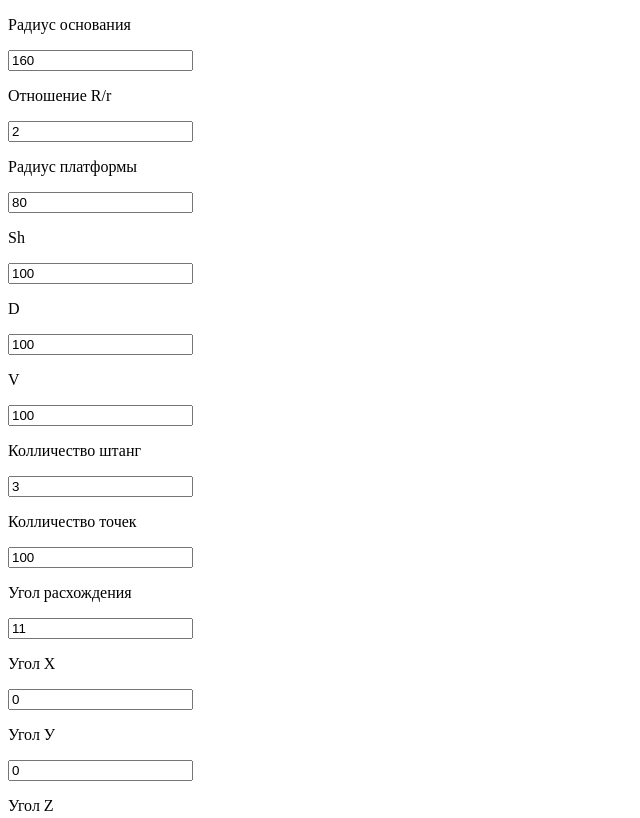
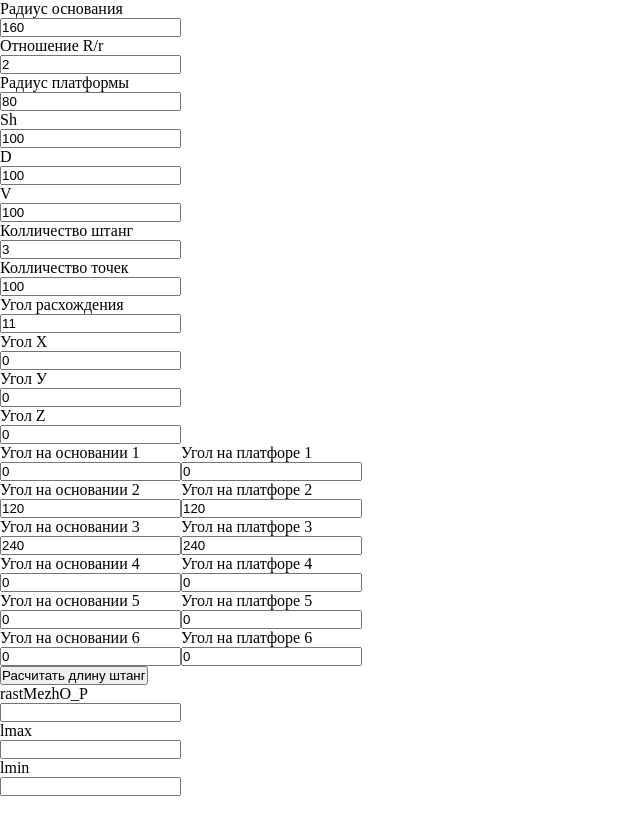
Before and after one commit to TNTnolik/web-mps, a plain HTML site: page index.html in a window 1280 px wide. Shown: the top 818 px of the page, without its empty margins (0-640 px from the left). Drawn offline with nearby package versions, Linux system fonts and the light colour scheme.

Commit message:
Add files via upload

```diff
--- a/index.html
+++ b/index.html
@@ -3,7 +3,8 @@
 <head>
 	<meta charset="UTF-8">
 	<meta name="viewport" content="width=device-width, initial-scale=1.0">
-	<title>Document</title>
+	<title>MPS</title>
+	<link rel="stylesheet" href="style.css">
 </head>
 <body>
 	<div class="blockrasch">
@@ -31,7 +32,38 @@
 		<input type="text" placeholder="Угол У" id="anglPlatY">
 		<p>Угол Z</p>
 		<input type="text" placeholder="Угол Z" id="anglPlatZ">
+		<div class="alfOP">
+			<div>
+				<p>Угол на основании 1</p>
+				<input type="text" id="alfO1" placeholder="Угол на основании 1">
+				<p>Угол на основании 2</p>
+				<input type="text" id="alfO2" placeholder="Угол на основании 2">
+				<p>Угол на основании 3</p>
+				<input type="text" id="alfO3" placeholder="Угол на основании 3">
+				<p>Угол на основании 4</p>
+				<input type="text" id="alfO4" placeholder="Угол на основании 4">
+				<p>Угол на основании 5</p>
+				<input type="text" id="alfO5" placeholder="Угол на основании 5">
+				<p>Угол на основании 6</p>
+				<input type="text" id="alfO6" placeholder="Угол на основании 6">
+			</div>
+			<div>
+				<p>Угол на платфоре 1</p>
+				<input type="text" id="alfP1" placeholder="Угол на платфоре 1">
+				<p>Угол на платфоре 2</p>
+				<input type="text" id="alfP2" placeholder="Угол на платфоре 2">
+				<p>Угол на платфоре 3</p>
+				<input type="text" id="alfP3" placeholder="Угол на платфоре 3">
+				<p>Угол на платфоре 4</p>
+				<input type="text" id="alfP4" placeholder="Угол на платфоре 4">
+				<p>Угол на платфоре 5</p>
+				<input type="text" id="alfP5" placeholder="Угол на платфоре 5">
+				<p>Угол на платфоре 6</p>
+				<input type="text" id="alfP6" placeholder="Угол на платфоре 6">
+			</div>
+		</div>
 		<button onclick="raschet_dlin_shtang()">Расчитать длину штанг</button>
+	</div>
 	<div class="result">
 		<p>rastMezhO_P</p>
 		<input type="text" id="rastMezhO_P">
@@ -40,7 +72,6 @@
 		<p>lmin</p>
 		<input type="text" id="lmin">
 	</div>
-	</div>
 
 
 
--- a/main.js
+++ b/main.js
@@ -19,6 +19,8 @@ var anglPlatY	= 0;
 var anglPlatZ	= 0;
 
 var k 			= [[],[],[],[]];
+var alfO        = [];
+var alfP        = [];
 var alf 		= [[0,0,0,0,0,0],[0,0,0,0,0,0]];
 
 
@@ -39,6 +41,19 @@ function raschet_dlin_shtang() {
     anglPlatY   = parseInt($("#anglPlatY").val(),10);
     anglPlatZ   = parseInt($("#anglPlatZ").val(),10);
 
+    for (var j = 0; j < alf[0].length; j++) {
+        if(parseInt($("#alfO"+(j+1)).val(),10)!=0){
+            alf[0][j]=parseInt($("#alfO"+(j+1)).val(),10)*Math.PI/180;
+        } else {
+            alf[0][j]=0;
+        }
+        if(parseInt($("#alfP"+(j+1)).val(),10)!=0){
+            alf[1][j]=parseInt($("#alfP"+(j+1)).val(),10)*Math.PI/180;
+        } else {
+            alf[1][j]=0;
+        }
+
+    }
 
 
 
@@ -125,4 +140,13 @@ $(document).ready(function(){
     $("#anglPlatX").val(anglPlatX);
     $("#anglPlatY").val(anglPlatY);
     $("#anglPlatZ").val(anglPlatZ);
+
+    for (var i = 1; i <= 6; i++) {
+        $("#alfO"+i).val(0);
+        $("#alfP"+i).val(0);
+    }
+    for (var i = 0; i < CountHtang; i++) {
+        $("#alfO"+(i+1)).val(360/CountHtang*i);
+        $("#alfP"+(i+1)).val(360/CountHtang*i);
+    }
 });
--- /dev/null
+++ b/style.css
@@ -0,0 +1,8 @@
+*{
+	padding: 0;
+	margin: 0;
+}
+
+.alfOP{
+	display: flex;
+}
```
Lines whose indentation alone changed are shown as unchanged.
